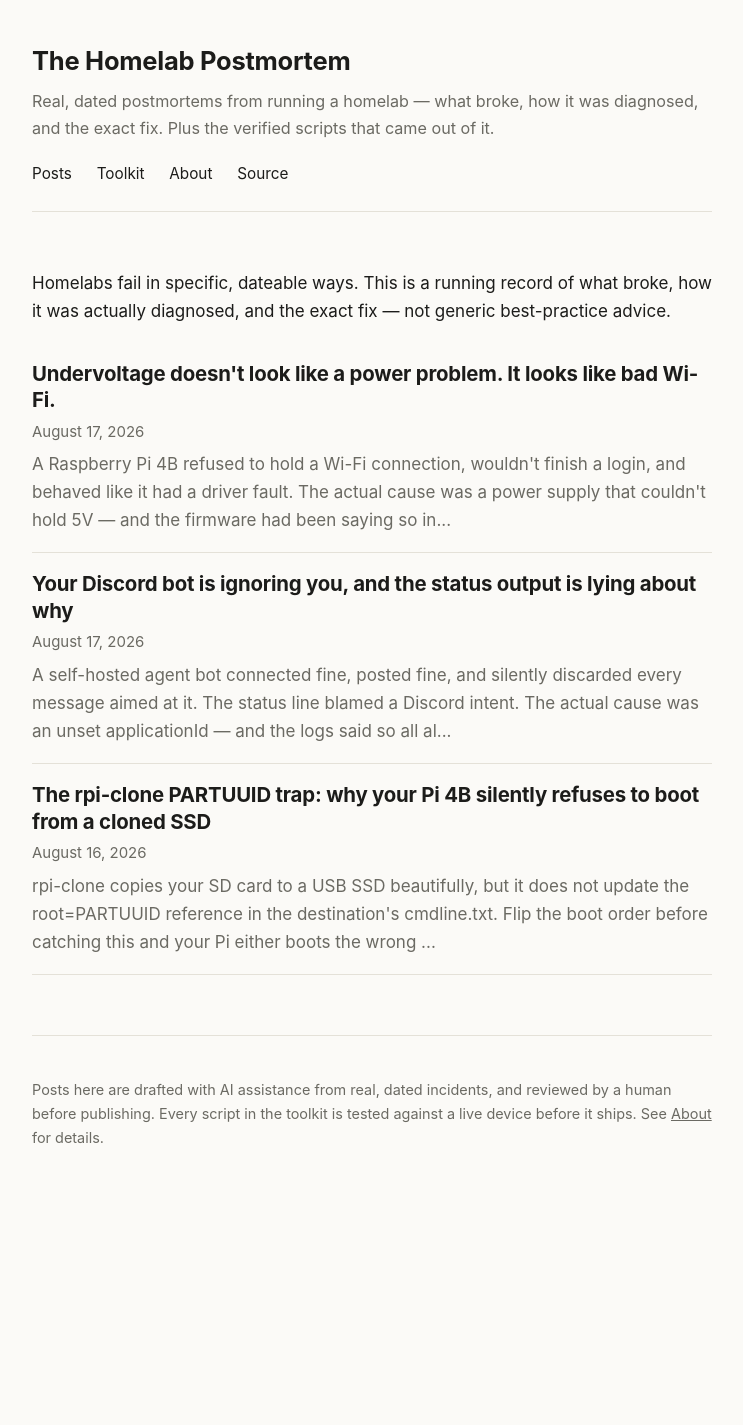
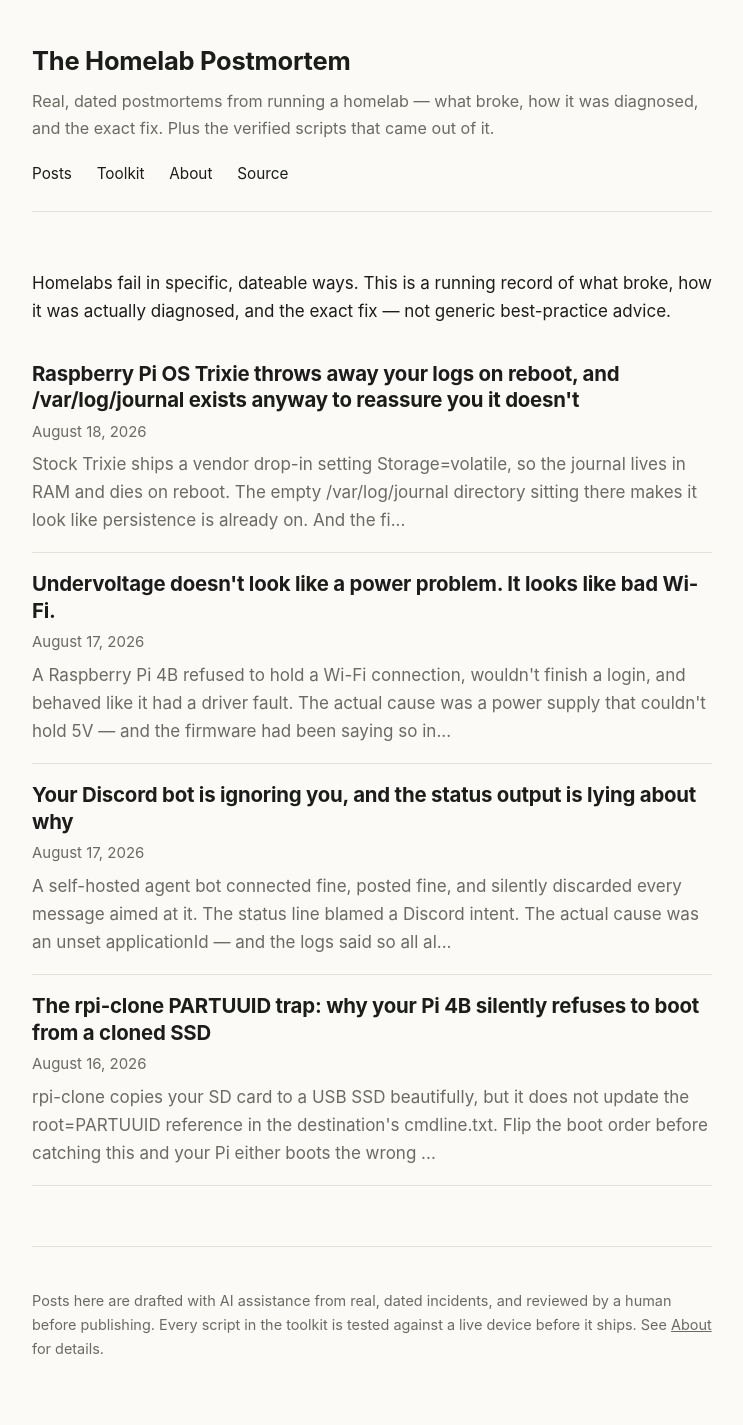
Before and after one commit to mitoyosh/homelab-postmortem, a Jekyll site: the page built from index.html, in a window 1280 px wide. Shown: the whole page, without its empty margins (268-1011 px from the left). Built offline with Jekyll 4.4.1, drawn with Linux system fonts in a browser that asks for light colours; before the commit the page ends 1214 px from its top, so only the background shows below that; part of the change alters nothing that is shown.

Commit message:
Add journald persistence postmortem and toolkit script
Found by the automated research job, then verified on real hardware —
which turned up two things the source threads got wrong: the vendor
drop-in is 40- not 70-, and the fix needs journalctl --flush.

Co-Authored-By: Claude Opus 5 <noreply@anthropic.com>

````diff
--- /dev/null
+++ b/_posts/2026-08-18-trixie-journald-volatile-logs.md
@@ -0,0 +1,135 @@
+---
+title: "Raspberry Pi OS Trixie throws away your logs on reboot, and /var/log/journal exists anyway to reassure you it doesn't"
+date: 2026-08-18
+excerpt: "Stock Trixie ships a vendor drop-in setting Storage=volatile, so the journal lives in RAM and dies on reboot. The empty /var/log/journal directory sitting there makes it look like persistence is already on. And the fix everyone posts is incomplete."
+---
+
+**TL;DR**: Raspberry Pi OS Trixie ships `/usr/lib/systemd/journald.conf.d/40-rpi-volatile-storage.conf` with `Storage=volatile`. Your journal lives in RAM and is gone after a reboot — exactly when you need it. `/var/log/journal/` exists but stays empty, which makes it look like persistence is already working. Fixing it takes a drop-in **and** a flush; the drop-in alone silently does nothing until the next boot.
+
+## The symptom
+
+Your Pi does something bad — crash-loops, drops off the network, wedges. You reboot it to get back in, then go looking for what happened:
+
+```bash
+journalctl -b -1
+```
+
+```
+Specifying boot ID or boot offset has no effect, no persistent journal was found.
+```
+
+The logs from the boot you actually care about do not exist. They never made it to disk.
+
+## Why it's easy to convince yourself this is already fine
+
+Two things conspire here.
+
+**First, the directory exists.** `/var/log/journal/` is present on a stock Trixie install:
+
+```bash
+$ ls -la /var/log/journal/
+total 8
+drwxr-sr-x+ 2 root systemd-journal 4096 Jun 18 09:19 .
+drwxr-xr-x  6 root root            4096 Aug 16 18:31 ..
+```
+
+For years, the canonical way to enable persistent journald has been "create `/var/log/journal` and it starts persisting". The directory's presence is normally *the* signal that persistence is on. Here it's present and empty, and the emptiness reads as "nothing has been logged yet" rather than "nothing will ever be written here".
+
+**Second, the default config file agrees with you.** `/etc/systemd/journald.conf` — the file you'd naturally open to check — says:
+
+```
+#Storage=auto
+```
+
+Commented out, default `auto`. And `auto` means "persist if `/var/log/journal` exists", which it does. So the config file you inspected and the directory you found both say persistence should be working.
+
+Neither of them is where the decision is being made.
+
+## Where the decision actually is
+
+```bash
+$ ls /usr/lib/systemd/journald.conf.d/
+40-rpi-volatile-storage.conf
+syslog.conf
+
+$ cat /usr/lib/systemd/journald.conf.d/40-rpi-volatile-storage.conf
+[Journal]
+Storage=volatile
+```
+
+A vendor drop-in, shipped by the distro, overriding the default you read in the main config file. Drop-ins in `/usr/lib/systemd/journald.conf.d/` take precedence over `/etc/systemd/journald.conf`, so `volatile` wins and the journal is written to `/run/log/journal/` — a tmpfs — instead.
+
+The reasoning behind the default is defensible: it protects SD cards from log write wear, which is a real failure mode on Pis. The problem isn't the choice, it's that the choice is invisible from every place you'd normally look.
+
+Don't guess at precedence. Ask systemd what it actually resolved:
+
+```bash
+systemd-analyze cat-config systemd/journald.conf
+```
+
+That prints every file in load order with its contents, so you can see exactly which line won.
+
+## The fix everyone posts, and why it isn't enough
+
+The advice you'll find in forum threads is: add a higher-priority drop-in under `/etc`. That part is right:
+
+```bash
+sudo mkdir -p /etc/systemd/journald.conf.d
+printf '[Journal]\nStorage=persistent\n' | sudo tee /etc/systemd/journald.conf.d/99-persistent-storage.conf
+sudo systemctl restart systemd-journald
+```
+
+Then check:
+
+```bash
+$ journalctl --header | grep 'File path'
+File path: /run/log/journal/<machine-id>/system.journal
+```
+
+Still `/run`. The setting is correct — `systemd-analyze cat-config` confirms `Storage=persistent` is winning — and the journal is *still in RAM*. Restarting the service was not enough.
+
+What's missing is the flush. Moving the journal from the runtime location to the persistent one is a distinct operation, normally performed at boot by `systemd-journal-flush.service`. Change the setting mid-session and nothing triggers it:
+
+```bash
+sudo journalctl --flush
+```
+
+```
+$ journalctl --header | grep 'File path'
+File path: /var/log/journal/<machine-id>/system.journal
+File path: /var/log/journal/<machine-id>/user-1000.journal
+```
+
+Now it's real.
+
+This is the part that makes the bug expensive. Without the flush, the drop-in *does* take effect — at the next reboot. So if you apply the incomplete fix, verify it by checking `journalctl --header`, and see `/run`, you'll reasonably conclude your drop-in didn't work and start debugging precedence rules that are already correct.
+
+## On the filename everyone tells you to use
+
+Forum threads specify the override must be named `99-something.conf`, on the grounds that it has to sort after the vendor file to win.
+
+The sorting rule is real. The number isn't. On the image checked here (2026-06-18 Trixie arm64 Lite) the vendor file is **`40-`**, not the `70-` those threads describe. Anything above `40-` wins, so `50-` would do.
+
+`99-` is still the right choice — not because `40-` demands it, but because it survives the vendor renaming the file, which apparently already happened once. Just don't take the specific number in a forum post as fact about your system. Check:
+
+```bash
+ls /usr/lib/systemd/journald.conf.d/
+```
+
+## The trade-off you're accepting
+
+Turning this on means writing logs to your boot media continuously. The vendor default exists for a reason: on a Pi running from an SD card, that's real wear on a device that's already the most common hardware failure point.
+
+Worth turning on if you boot from an SSD or NVMe, or if you're debugging something that survives reboots. Worth thinking twice about on a plain SD card — and if you do enable it there, cap the size so it can't grow without bound:
+
+```
+[Journal]
+Storage=persistent
+SystemMaxUse=200M
+```
+
+## The generalisable habit
+
+Three separate things pointed at "persistence is on": the directory existed, the main config said `auto`, and after the first fix attempt the config resolution confirmed `persistent`. All three were true. None of them described where log bytes were actually being written.
+
+`journalctl --header` was the only thing that reported the live state — the actual open file — and it's the check worth building the habit around. Config tells you intent. Headers tell you reality. When they disagree, something in between hasn't run yet.
--- a/toolkit/index.md
+++ b/toolkit/index.md
@@ -16,7 +16,12 @@ destructive, dry-run modes where it matters.
   [The rpi-clone PARTUUID trap]({{ '/2026/08/16/rpi-clone-partuuid-trap/' | relative_url }}).
 - **`check-undervoltage.sh`** — one-shot Raspberry Pi power health check,
   with or without `vcgencmd` installed, plain-English explanations instead
-  of a hex code.
+  of a hex code. From
+  [Undervoltage doesn't look like a power problem]({{ '/2026/08/17/undervoltage-looks-like-a-wifi-problem/' | relative_url }}).
+- **`check-journald-persistence.sh`** — detects the vendor drop-in that keeps
+  Trixie's journal in RAM, and fixes it properly — including the flush step
+  most published fixes leave out. From
+  [Trixie throws away your logs on reboot]({{ '/2026/08/18/trixie-journald-volatile-logs/' | relative_url }}).
 
 New scripts are added as new incidents happen — this is a living collection,
 not a one-time release.
````
